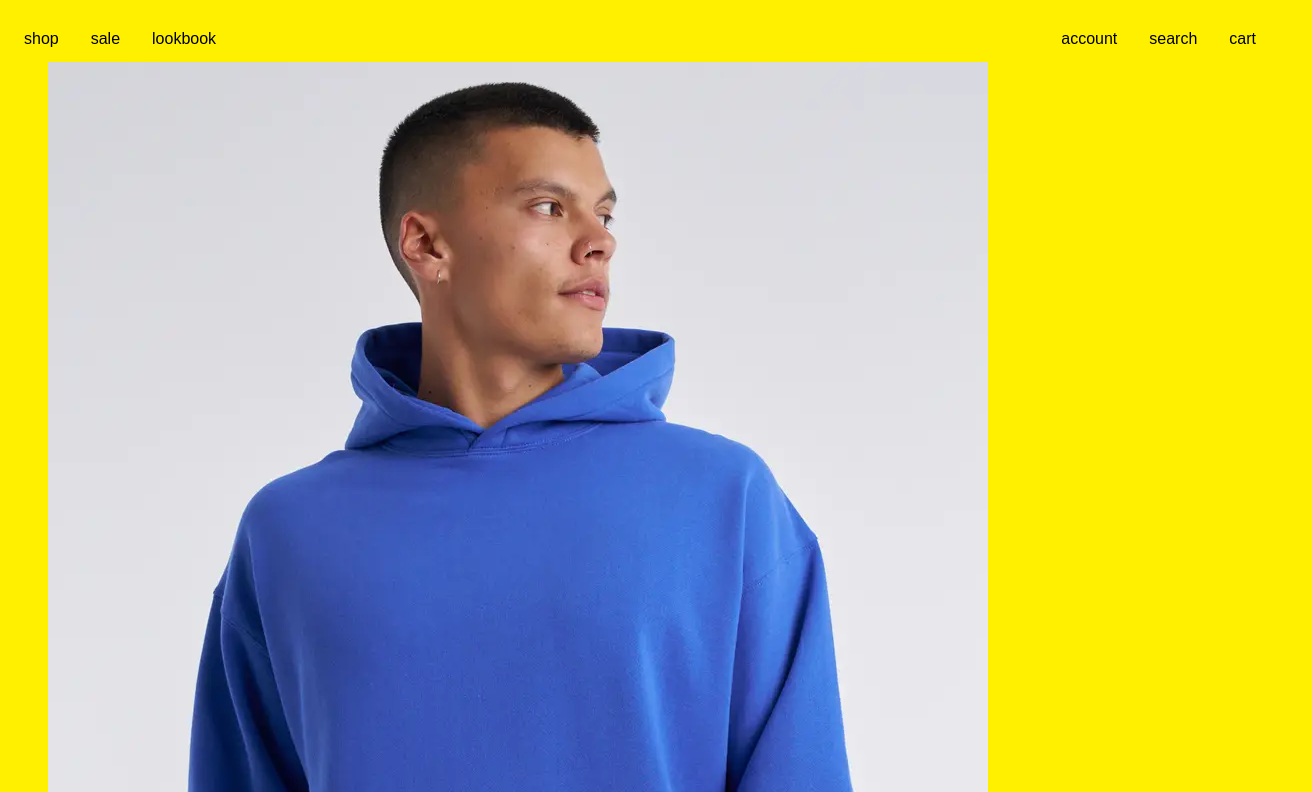
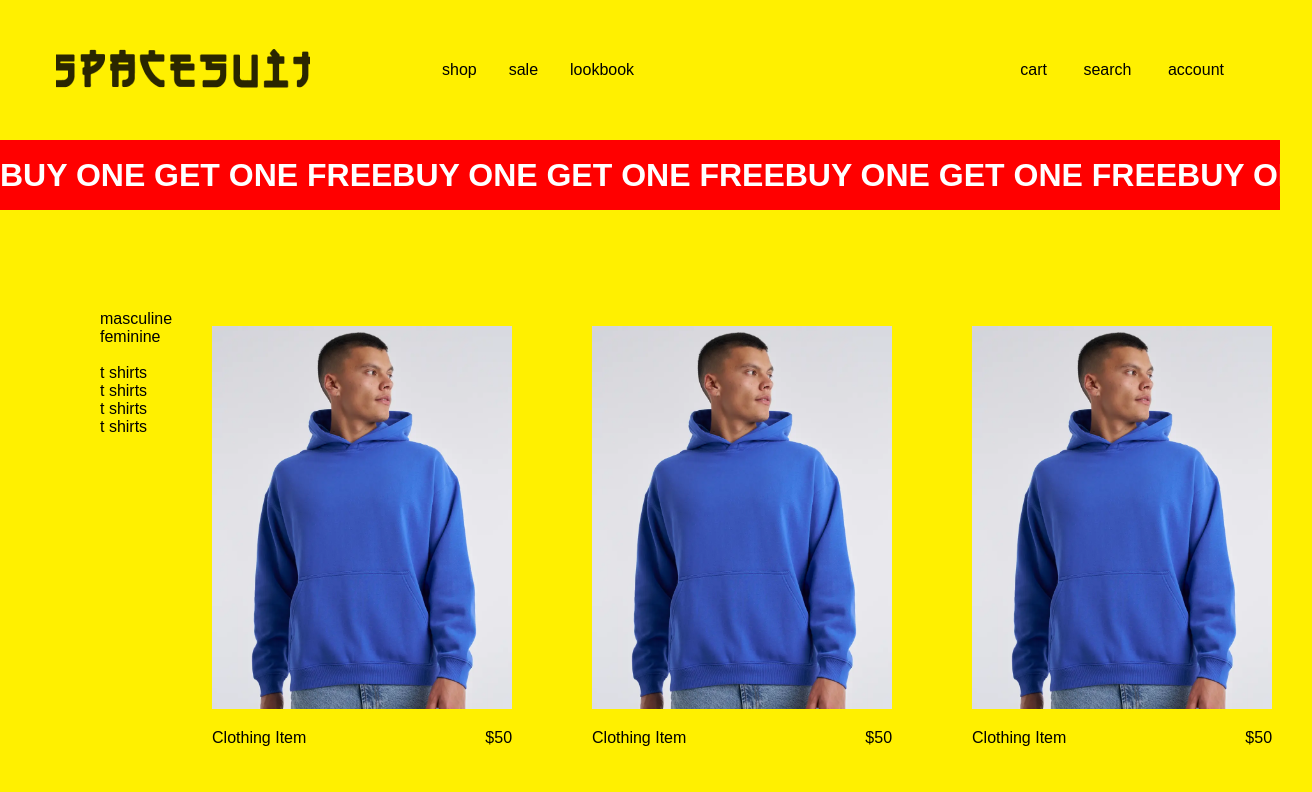
Before and after one commit to todd-carlsson/shay-website, a plain HTML site: page index.html in a window 1280 px wide. Shown: the top 792 px of the page, 1312 px wide, since content can reach past the window. Drawn offline with Linux system fonts and the light colour scheme.

Commit message:
new changes

```diff
--- a/index.html
+++ b/index.html
@@ -1,49 +1,126 @@
 <!DOCTYPE html>
 <html lang="en">
+
 <head>
     <meta charset="UTF-8">
     <meta name="viewport" content="width=device-width, initial-scale=1.0">
     <title>Website</title>
     <link rel="stylesheet" href="style.css">
 </head>
+
 <body>
     <!-- Navigation -->
     <header class="topnav">
-        <a href="#shop">shop</a>
+
+        <div class="leftnav">
+            <a href="#" class="logo">
+                <img src="images/logo.png" alt="Spacesuit logo">
+            </a>
+            <a href="products.html">shop</a>
             <a href="#sale">sale</a>
             <a href="#lookbook">lookbook</a>
-        <a href="#about" class="split">cart</a>
-        <a href="#about" class="split">search</a>
-        <a href="#about" class="split">account</a>
+        </div>
+
+        <div class="rightnav">
+            <a href="#about">cart</a>
+            <a href="#about">search</a>
+            <a href="#about">account</a>
+        </div>
     </header>
 
-    <!-- Categories -->
+    <div class="promotional__banner">
+        <h1>BUY ONE GET ONE FREE</h1>
+        <h1>BUY ONE GET ONE FREE</h1>
+        <h1>BUY ONE GET ONE FREE</h1>
+        <h1>BUY ONE GET ONE FREE</h1>
+        <h1>BUY ONE GET ONE FREE</h1>
+        <h1>BUY ONE GET ONE FREE</h1>
+        <h1>BUY ONE GET ONE FREE</h1>
+    </div>
+
 
     <!-- Gallery -->
+    <div class="main__section">
+        <!-- Categories -->
+        <div class="categories">
+            <div>masculine</div>
+            <div>feminine</div>
+            <br />
+            <div>t shirts</div>
+            <div>t shirts</div>
+            <div>t shirts</div>
+            <div>t shirts</div>
+        </div>
+
+        <div class="gallery">
             <figure class="gallery__item">
                 <img class="gallery__image" src="images/image1.webp" alt="image">
+                <div class="gallery__image--details">
+                    <p>Clothing Item</p>
+                    <p>$50</p>
+                </div>
             </figure>
             <figure class="gallery__item">
                 <img class="gallery__image" src="images/image1.webp" alt="image">
+                <div class="gallery__image--details">
+                    <p>Clothing Item</p>
+                    <p>$50</p>
+                </div>
             </figure>
             <figure class="gallery__item">
                 <img class="gallery__image" src="images/image1.webp" alt="image">
+                <div class="gallery__image--details">
+                    <p>Clothing Item</p>
+                    <p>$50</p>
+                </div>
             </figure>
             <figure class="gallery__item">
                 <img class="gallery__image" src="images/image1.webp" alt="image">
+                <div class="gallery__image--details">
+                    <p>Clothing Item</p>
+                    <p>$50</p>
+                </div>
             </figure>
             <figure class="gallery__item">
                 <img class="gallery__image" src="images/image1.webp" alt="image">
+                <div class="gallery__image--details">
+                    <p>Clothing Item</p>
+                    <p>$50</p>
+                </div>
             </figure>
             <figure class="gallery__item">
                 <img class="gallery__image" src="images/image1.webp" alt="image">
+                <div class="gallery__image--details">
+                    <p>Clothing Item</p>
+                    <p>$50</p>
+                </div>
             </figure>
             <figure class="gallery__item">
                 <img class="gallery__image" src="images/image1.webp" alt="image">
+                <div class="gallery__image--details">
+                    <p>Clothing Item</p>
+                    <p>$50</p>
+                </div>
             </figure>
             <figure class="gallery__item">
                 <img class="gallery__image" src="images/image1.webp" alt="image">
+                <div class="gallery__image--details">
+                    <p>Clothing Item</p>
+                    <p>$50</p>
+                </div>
             </figure>
+        </div>
+    </div>
 
+    <!-- Footer -->
+    <footer>
+        <a href="#">Contact</a>
+        <a href="#">Help</a>
+        <a href="#">Privacy Policy</a>
+        <a href="#">Terms Of Use</a>
+        <a href="#">Facebook</a>
+        <a href="#">Instagram</a>
+    </footer>
 </body>
+
 </html>
--- a/style.css
+++ b/style.css
@@ -1,11 +1,19 @@
 body {
     font-family: sans-serif;
     background-color: #fff000;
+    margin: 0;
+}
 
+.topnav {
+    height: 140px;
+    position: relative;
+    display: flex;
+    align-items: center;
+    justify-content: space-between;
+    padding: 0px 40px;
 }
 
 .topnav a {
-    float: left;
     color: #000;
     text-align: center;
     text-decoration: none;
@@ -16,6 +24,65 @@ body {
     font-weight: bolder;
 }
 
-.topnav a.split {
-    float: right;
+.leftnav {
+    display: flex;
+    align-items: center;
 }
+
+.logo {
+    margin-right: 100px;
+}
+
+.main__section {
+    display: flex;
+    padding: 0px 100px;
+    margin-top: 100px;
+}
+
+.categories {
+    width: 200px;
+}
+
+.gallery {
+    display: grid;
+    grid-template-columns: repeat(3, 1fr);
+}
+
+.gallery__image {
+    width: 300px;
+}
+
+.gallery__image--details {
+    display: flex;
+    width: 100%;
+    justify-content: space-between;
+}
+
+.promotional__banner {
+    background-color: red;
+    display: flex;
+    align-items: center;
+    color: #fff;
+    overflow: hidden;
+    height: 70px;
+}
+
+.promotional__banner h1 {
+    white-space: nowrap;
+}
+
+
+/* Footer */
+footer {
+    height: 160px;
+    display: flex;
+    align-items: center;
+    justify-content: space-between;
+    background-color: #fff;
+    padding: 0px 60px;
+}
+
+footer a {
+    text-decoration: none;
+    color: #000;
+}
```
Also changed, not shown: products.html (added, +11 -0 lines), images/logo.png (added). Lines whose indentation alone changed are shown as unchanged.
